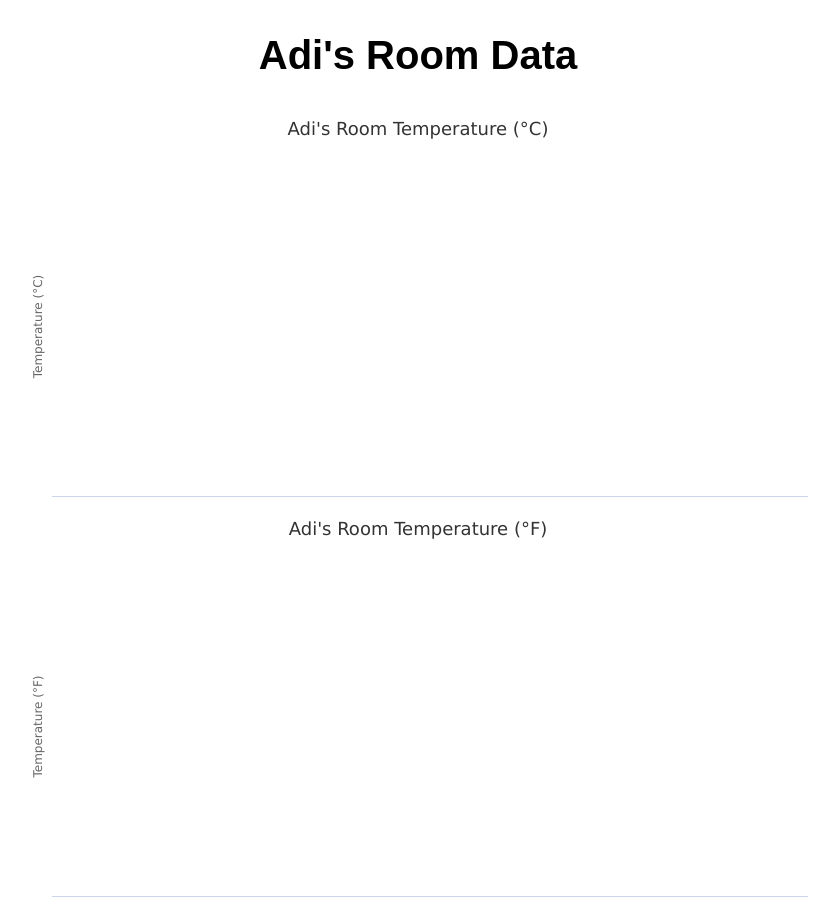
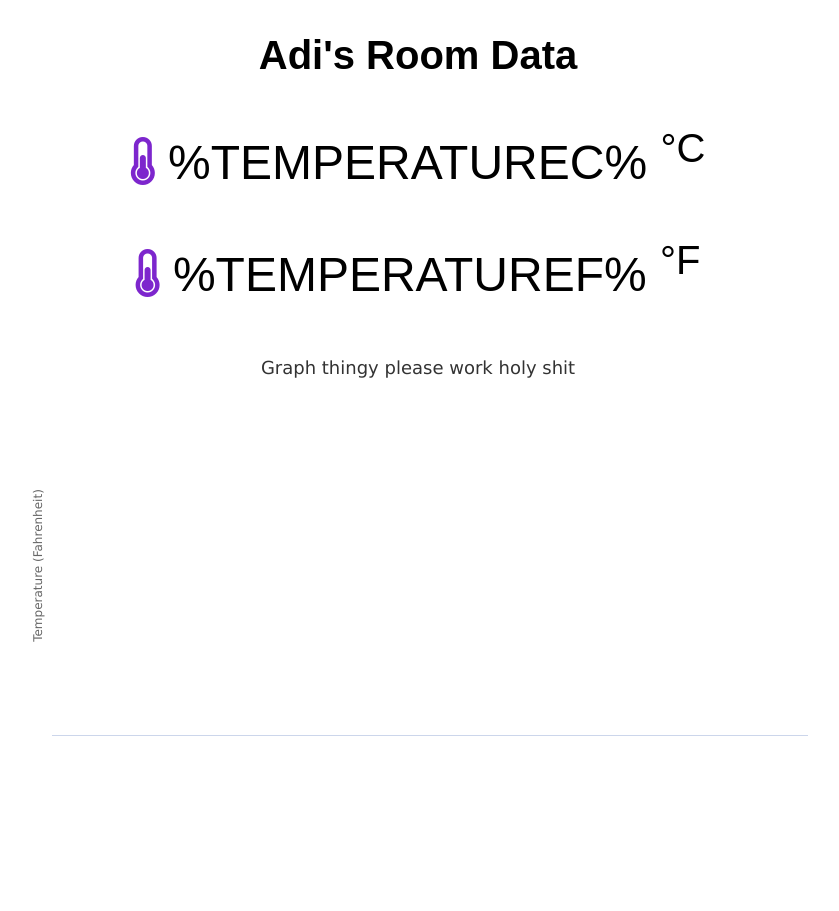
Before and after one commit to adithayyil/weather, a plain HTML site: page AIO (ESP8266)/data/index.html in a window 1280 px wide. Shown: the whole page, without its empty margins (222-1061 px from the left). After the commit the page ends 800 px from the top, so only its background shows below. Drawn offline with nearby package versions, Linux system fonts and the light colour scheme; no server answers.

Commit message:
update server with temp data and graph

```diff
--- a/AIO (ESP8266)/data/index.html
+++ b/AIO (ESP8266)/data/index.html
@@ -4,12 +4,25 @@
 <head>
     <meta name="viewport" content="width=device-width, initial-scale=1">
     <script src="https://code.highcharts.com/highcharts.js"></script>
+    <link rel="stylesheet" href="https://use.fontawesome.com/releases/v5.7.2/css/all.css"
+        integrity="sha384-fnmOCqbTlWIlj8LyTjo7mOUStjsKC4pOpQbqyi7RrhN7udi9RwhKkMHpvLbHG9Sr" crossorigin="anonymous">
     <style>
+        html {
+            font-family: Arial;
+            display: inline-block;
+            margin: 0px auto;
+            text-align: center;
+        }
+
         body {
             min-width: 310px;
             max-width: 800px;
             height: 400px;
             margin: 0 auto;
+        }
+
+        p {
+            font-size: 3.0rem;
         }
 
         h2 {
@@ -22,13 +35,46 @@
 
 <body>
     <h2>Adi's Room Data</h2>
-    <div id="chart-temperature-celsius" class="container"></div>
-    <div id="chart-temperature-fahrenheit" class="container"></div>
+    <p>
+        <i class="fas fa-thermometer-half" style="color:#7D26CD;"></i>
+        <span id="temperaturec">%TEMPERATUREC%</span>
+        <sup class="units">&deg;C</sup>
+    </p>
+    <p>
+        <i class="fas fa-thermometer-half" style="color:#7D26CD;"></i>
+        <span id="temperaturef">%TEMPERATUREF%</span>
+        <sup class="units">&deg;F</sup>
+    </p>
+    <div id="chart-temperature" class="container"></div>
 </body>
 <script>
-    var chartTC = new Highcharts.Chart({
-        chart: { renderTo: 'chart-temperature-celsius' },
-        title: { text: "Adi's Room Temperature (°C)" },
+    setInterval(function () {
+        var xhttp = new XMLHttpRequest();
+        xhttp.onreadystatechange = function () {
+            if (this.readyState == 4 && this.status == 200) {
+                document.getElementById("temperaturec").innerHTML = this.responseText;
+            }
+        };
+        xhttp.open("GET", "/temperaturec", true);
+        xhttp.send();
+    }, 1000);
+    setInterval(function () {
+        var xhttp = new XMLHttpRequest();
+        xhttp.onreadystatechange = function () {
+            if (this.readyState == 4 && this.status == 200) {
+                document.getElementById("temperaturef").innerHTML = this.responseText;
+            }
+        };
+        xhttp.open("GET", "/temperaturef", true);
+        xhttp.send();
+    }, 1000);
+
+
+
+
+    var chartT = new Highcharts.Chart({
+        chart: { renderTo: 'chart-temperature' },
+        title: { text: 'Graph thingy please work holy shit' },
         series: [{
             showInLegend: false,
             data: []
@@ -38,14 +84,15 @@
                 animation: false,
                 dataLabels: { enabled: true }
             },
-            series: { color: '#059e8a' }
+            series: { color: '#7D26CD' }
         },
         xAxis: {
             type: 'datetime',
             dateTimeLabelFormats: { second: '%H:%M:%S' }
         },
         yAxis: {
-            title: { text: 'Temperature (°C)' }
+            title: { text: 'Temperature (Fahrenheit)' }
+            //title: { text: 'Temperature (Fahrenheit)' }
         },
         credits: { enabled: false }
     });
@@ -55,55 +102,19 @@
             if (this.readyState == 4 && this.status == 200) {
                 var x = (new Date()).getTime(),
                     y = parseFloat(this.responseText);
-                if (chartTC.series[0].data.length > 40) {
-                    chartTC.series[0].addPoint([x, y], true, true, true);
+                //console.log(this.responseText);
+                if (chartT.series[0].data.length > 40) {
+                    chartT.series[0].addPoint([x, y], true, true, true);
                 } else {
-                    chartTC.series[0].addPoint([x, y], true, false, true);
+                    chartT.series[0].addPoint([x, y], true, false, true);
                 }
             }
         };
-        xhttp.open("GET", "/temperatureInCelsius", true);
+        xhttp.open("GET", "/temperature", true);
         xhttp.send();
-    }, 30000);
-
-    var chartTF = new Highcharts.Chart({
-        chart: { renderTo: 'chart-temperature-fahrenheit' },
-        title: { text: "Adi's Room Temperature (°F)" },
-        series: [{
-            showInLegend: false,
-            data: []
-        }],
-        plotOptions: {
-            line: {
-                animation: false,
-                dataLabels: { enabled: true }
-            }
-        },
-        xAxis: {
-            type: 'datetime',
-            dateTimeLabelFormats: { second: '%H:%M:%S' }
-        },
-        yAxis: {
-            title: { text: 'Temperature (°F)' }
-        },
-        credits: { enabled: false }
-    });
-    setInterval(function () {
-        var xhttp = new XMLHttpRequest();
-        xhttp.onreadystatechange = function () {
-            if (this.readyState == 4 && this.status == 200) {
-                var x = (new Date()).getTime(),
-                    y = parseFloat(this.responseText);
-                if (chartTF.series[0].data.length > 40) {
-                    chartTF.series[0].addPoint([x, y], true, true, true);
-                } else {
-                    chartCF.series[0].addPoint([x, y], true, false, true);
-                }
-            }
-        };
-        xhttp.open("GET", "/temperatureInFahrenheit", true);
-        xhttp.send();
-    }, 30000);
+    }, 1000);
 </script>
 
 </html>
+
+</html>
```
Also changed, not shown: 1 other file.
